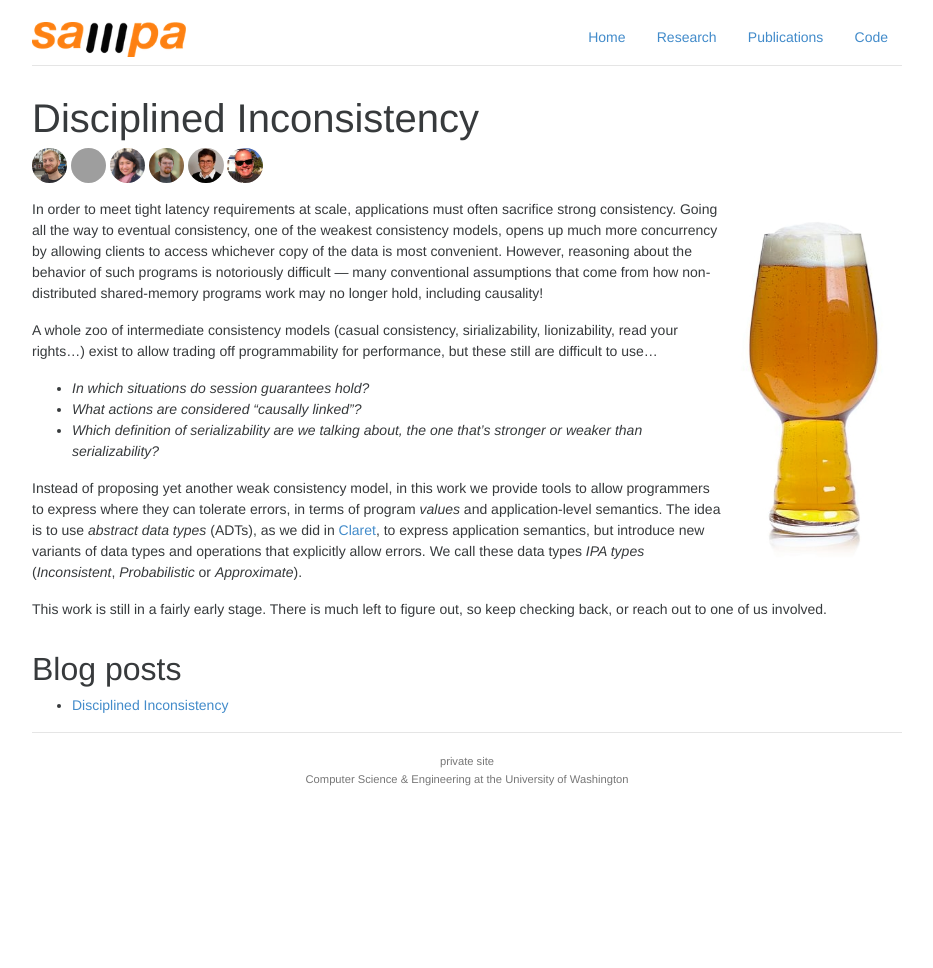
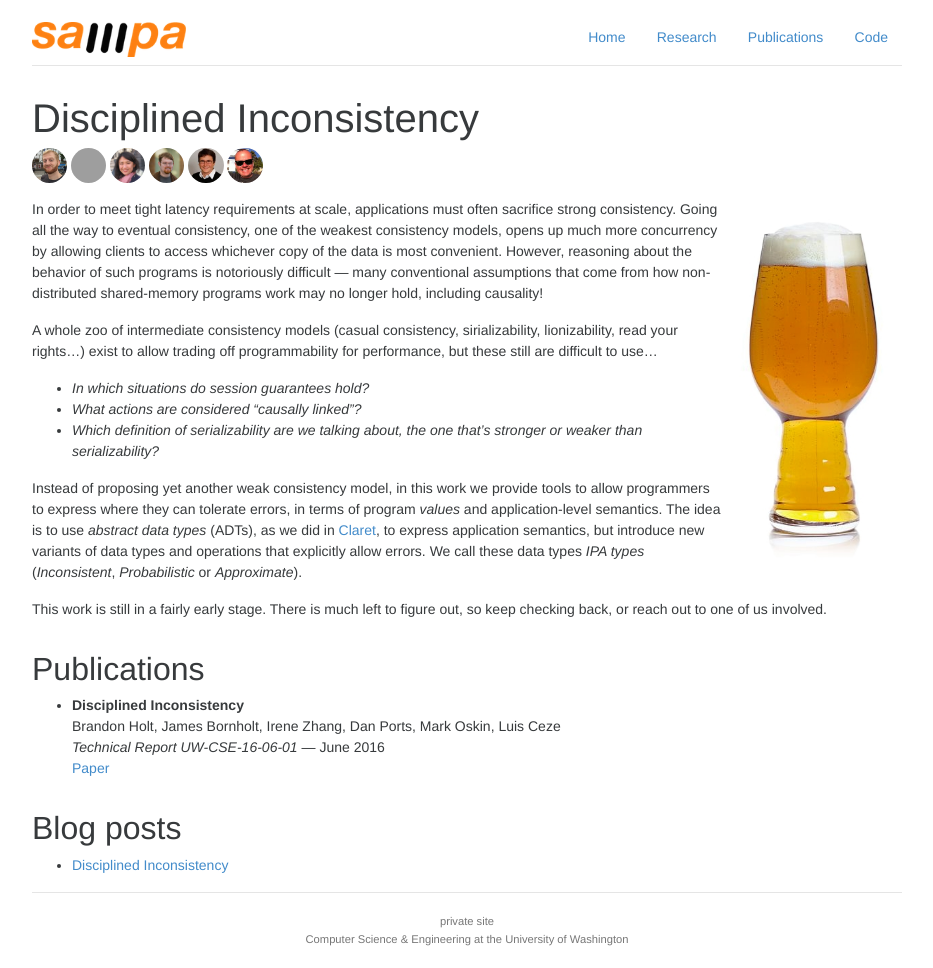
Before and after one commit to uwsampa/sampa-public, a Jekyll site: the page built from _projects/disciplined-inconsistency.md, in a window 1280 px wide. Shown: the whole page, without its empty margins (173-1106 px from the left). Built offline with Jekyll 4.4.1, drawn with Linux system fonts in a browser that asks for light colours; nearby versions of some CDN libraries; Markdown is read by kramdown in place of the engine named in the settings; before the commit the page ends 900 px from its top, so only the background shows below that; grey boxes are pictures that could not be loaded.

Commit message:
add IPA tech report

```diff
--- a/_projects/disciplined-inconsistency.md
+++ b/_projects/disciplined-inconsistency.md
@@ -14,7 +14,7 @@ people:
 layout: project
 ---
 <style>
-.content img { float: right; margin: 1em; width: 150px; }
+.content img { float: right; margin: 1em; max-width: 150px; }
 .content blockquote {
   padding: .5rem 1rem;
   margin-bottom: 1rem;
@@ -37,6 +37,12 @@ Instead of proposing yet another weak consistency model, in this work we provide
 
 This work is still in a fairly early stage. There is much left to figure out, so keep checking back, or reach out to one of us involved.
 
+## Publications
+- **Disciplined Inconsistency**<br/>
+  Brandon Holt, James Bornholt, Irene Zhang, Dan Ports, Mark Oskin, Luis Ceze<br/>
+  *Technical Report UW-CSE-16-06-01*  — June 2016<br/>
+  [{{paper}} Paper](http://www.cs.washington.edu/tr/2016/06/UW-CSE-16-06-01.pdf)
+
+
 ## Blog posts
-
 - [Disciplined Inconsistency](http://homes.cs.washington.edu/~bholt/posts/disciplined-inconsistency.html)
```
